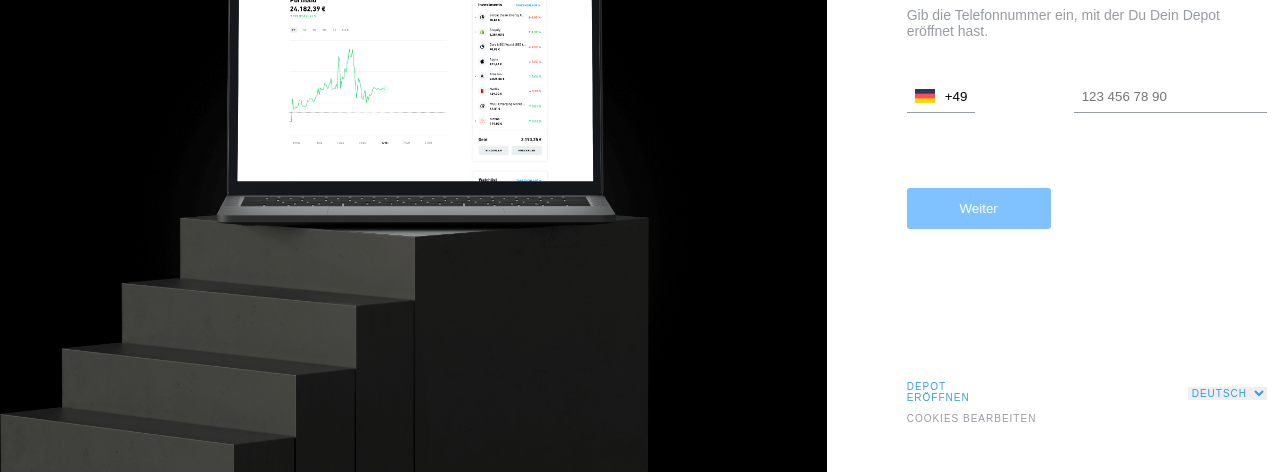
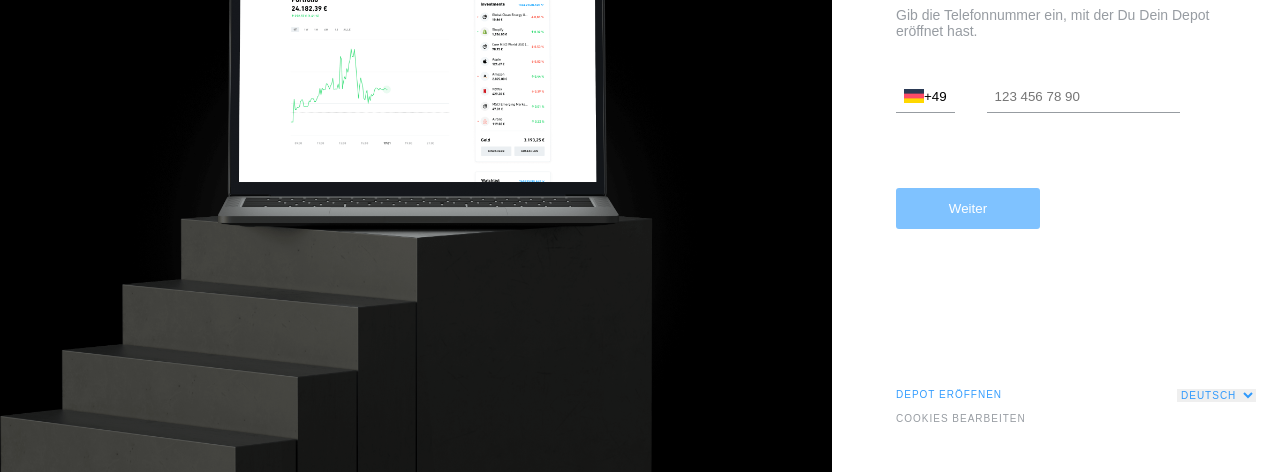
Before and after one commit to sertosun/klon_studies.traderepublic, a plain HTML site: page index.html in a window 1280 px wide. Shown: the part 328-800 px from the top of the page. Drawn offline with Linux system fonts and the light colour scheme.

Commit message:
Update style.css

```diff
--- a/style.css
+++ b/style.css
@@ -11,7 +11,7 @@ body {
 .wrapper {
   display: grid;
   grid-template-columns: repeat(6, 1fr);
-  gap: 5em;
+  gap: 4em;
   height: 100vh;
 }
 
@@ -51,22 +51,20 @@ body {
 
 .forum {
   display: flex;
-  justify-content: space-between;
   align-items: center;
   margin-bottom: 3em;
   width: 100%;
+  gap: 2em;
 }
 
 .btn_tel {
   display: flex;
-  width: 20%;
   align-items: center;
   justify-content: space-between;
   padding: 8px;
   border: none;
   background-color: white;
   border-bottom: 1px solid rgba(38, 49, 60, 0.48);
-  margin-right: 20px;
 }
 
 img {
@@ -75,8 +73,7 @@ img {
 }
 
 form {
-  width: 80%;
-  text-align: end;
+  text-align: left;
 }
 
 input[type="tel"] {
@@ -117,6 +114,10 @@ footer {
   width: 100%;
 }
 
+.footer_top a {
+  width: 50%;
+}
+
 .footer_top a,
 form select,
 .cookies {
```
